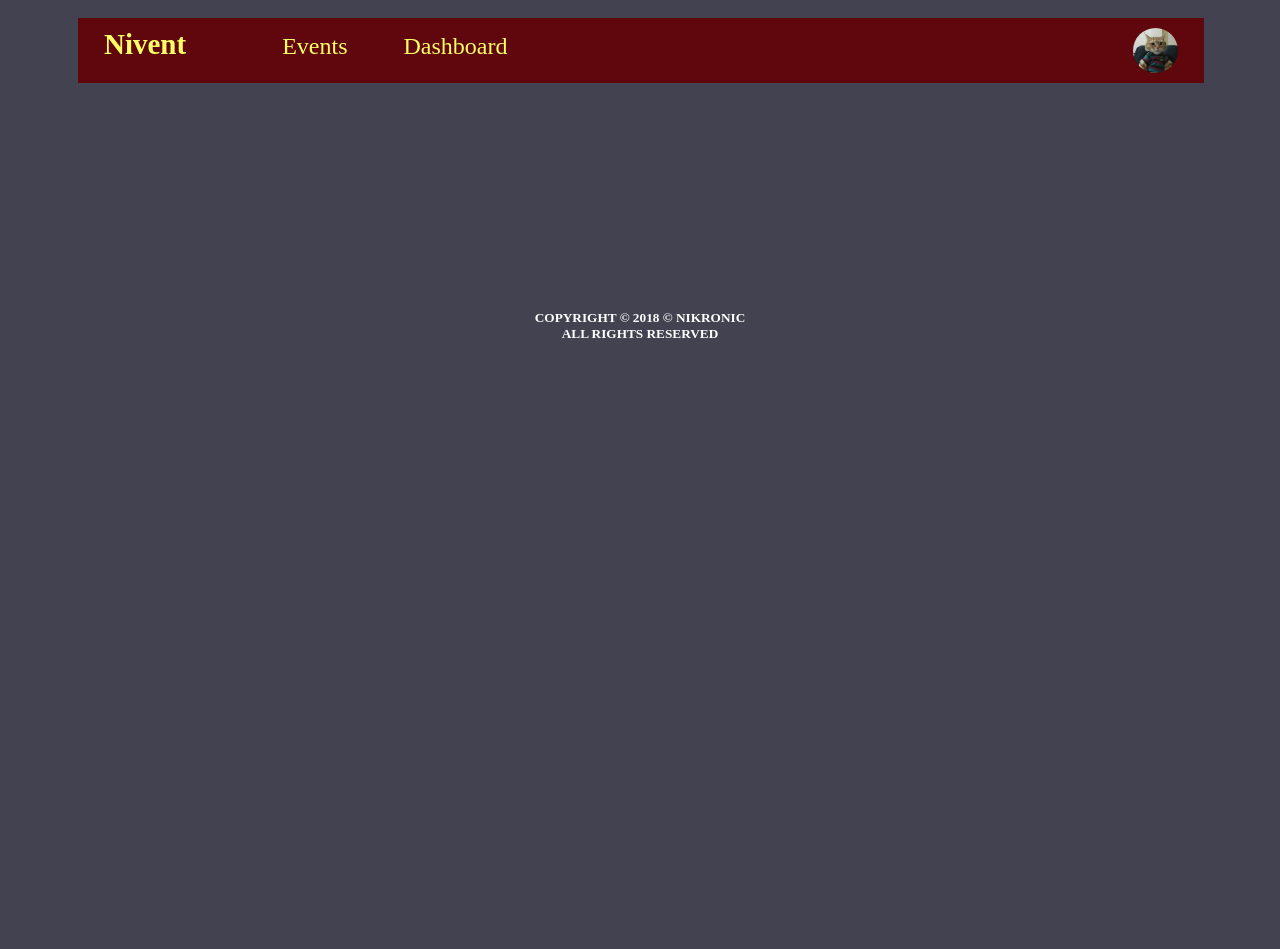
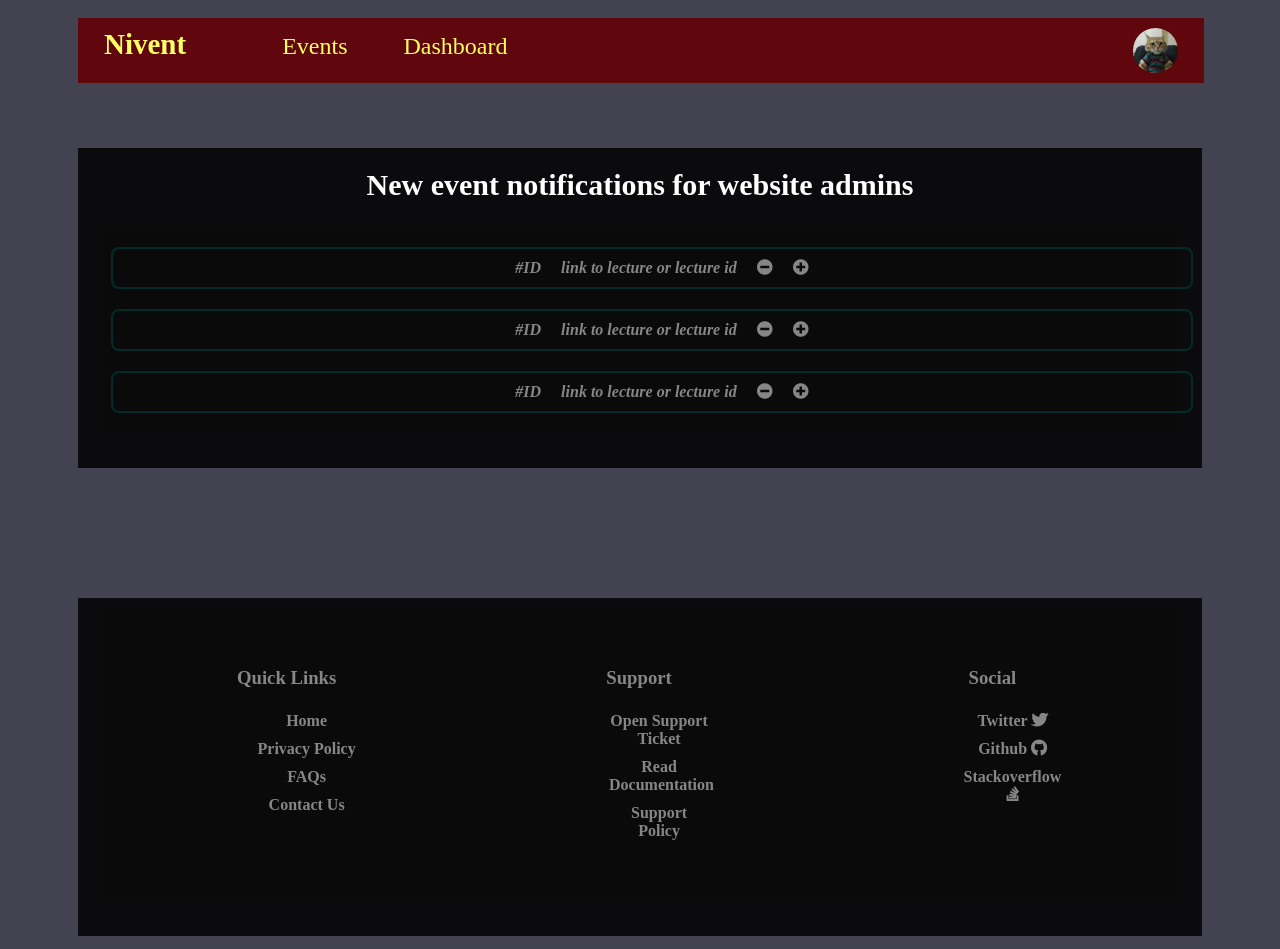
Before and after one commit to Nikronic/Nivent, a plain HTML site: page html/newlecturereq.html in a window 1280 px wide. Shown: the top 949 px of the page. Before the commit the page ends 800 px from the top, so only its background shows below. Drawn offline with Linux system fonts and the light colour scheme.

Commit message:
finish new lecture request page
Took 38 minutes

```diff
--- a/css/styles.css
+++ b/css/styles.css
@@ -11,6 +11,12 @@
     margin-top: 10px !important;
     text-align: center;
     font-size: 50px;
+}
+
+.header2 {
+    margin-top: 10px !important;
+    text-align: center;
+    font-size: 30px;
 }
 
 .title {
@@ -426,6 +432,44 @@
     max-width: 120px;
 }
 
+.requests {
+    padding: 10px 5px 35px 5px;
+    background: #0B0B0D;
+}
+
+.req-sec {
+    padding-left: 20px;
+}
+
+.user-id {
+    font-weight: bolder;
+}
+
+.request-list {
+    color: #878686;
+    text-align: center;
+    background: #0A0A0A;
+    width: 95%;
+    margin: 0 auto;
+    padding: 10px;
+
+}
+
+.request-card {
+    width: 100%;
+    text-align: center;
+    font-weight: bolder;
+    padding: 10px;
+    margin: 10px auto;
+    display: inline-block;
+    border: 2px solid #002c2c;
+    border-radius: 8px;
+}
+
+.user-request {
+
+}
+
 .inbox {
     padding: 10px 5px 35px 5px;
     background: #0B0B0D;
--- a/html/newlecturereq.html
+++ b/html/newlecturereq.html
@@ -5,7 +5,8 @@
     <meta name="viewport" content="width=device-width, initial-scale=1.0">
 
     <title>New event/lecture request page</title>
-
+    <link rel="stylesheet" href="https://use.fontawesome.com/releases/v5.6.3/css/all.css"
+          integrity="sha384-UHRtZLI+pbxtHCWp1t77Bi1L4ZtiqrqD80Kn4Z8NTSRyMA2Fd33n5dQ8lWUE00s/" crossorigin="anonymous">
     <link href="../css/styles.css" rel="stylesheet" type="text/css">
 </head>
 <body class="body">
@@ -32,11 +33,70 @@
 
 <div class="container">
     <div class="content">
+        <div class="requests">
+            <h2 class="header2">New event notifications for website admins</h2>
+            <div class="request-list">
+                <div class="request-card">
+                    <i class="user-id req-sec">#ID</i><i class="user-request req-sec">link to lecture or lecture
+                    id</i><i class="req-sec"><i class="fas fa-minus-circle"></i></i><i class="req-sec"><i
+                        class="fas fa-plus-circle"></i></i>
+                </div>
+
+                <div class="request-card">
+                    <i class="user-id req-sec">#ID</i><i class="user-request req-sec">link to lecture or lecture
+                    id</i><i class="req-sec"><i class="fas fa-minus-circle"></i></i><i class="req-sec"><i
+                        class="fas fa-plus-circle"></i></i>
+                </div>
+
+                <div class="request-card">
+                    <i class="user-id req-sec">#ID</i><i class="user-request req-sec">link to lecture or lecture
+                    id</i><i class="req-sec"><i class="fas fa-minus-circle"></i></i><i class="req-sec"><i
+                        class="fas fa-plus-circle"></i></i>
+                </div>
+            </div>
+        </div>
 
     </div>
 </div>
 
 
+<div class="container">
+    <div class="content">
+        <div class="support">
+            <div class="support-list">
+                <div class="support-card">
+                    <h3>Quick Links</h3>
+                    <ul>
+                        <li class="unordered-list-item"><a href="index.html">Home</a></li>
+                        <li class="unordered-list-item"><a href="#">Privacy Policy</a></li>
+                        <li class="unordered-list-item"><a href="#">FAQs</a></li>
+                        <li class="unordered-list-item"><a href="#">Contact Us</a></li>
+                    </ul>
+                </div>
+                <div class="support-card">
+                    <h3>Support</h3>
+                    <ul>
+                        <li class="unordered-list-item"><a href="#">Open Support Ticket</a></li>
+                        <li class="unordered-list-item"><a href="#">Read Documentation</a></li>
+                        <li class="unordered-list-item"><a href="#">Support Policy</a></li>
+                    </ul>
+                </div>
+                <div class="support-card">
+                    <h3>Social</h3>
+                    <ul>
+                        <li class="unordered-list-item">Twitter<a href="https://twitter.com/NIkronic"> <i
+                                class="fab fa-twitter"></i></a></li>
+                        <li class="unordered-list-item">Github<a href="https://github.com/nikronic"> <i
+                                class="fab fa-github"></i></a></li>
+                        <li class="unordered-list-item">Stackoverflow<a
+                                href="https://stackoverflow.com/users/7606121/m-doosti-lakhani"> <i
+                                class="fab fa-stack-overflow"></i></a></li>
+                    </ul>
+                </div>
+            </div>
+        </div>
+    </div>
+</div>
 
 <div class="container">
     <div class="content">
```
